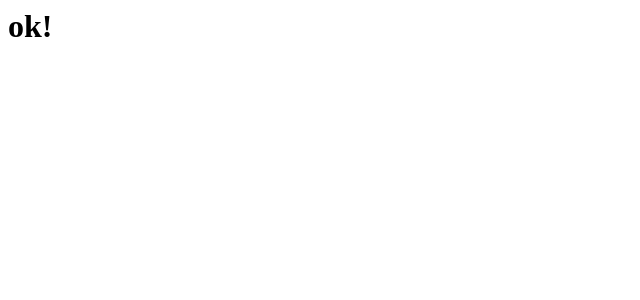
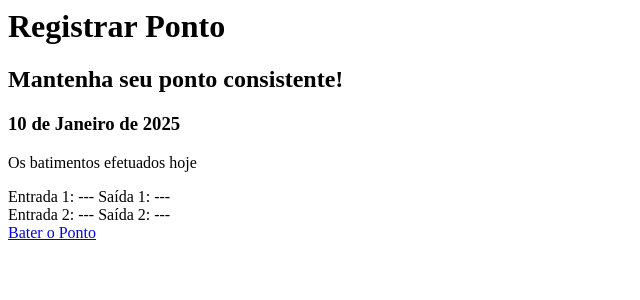
Before and after one commit to EliasCassimiro/innout, a PHP site: page /day_records.php in a window 1280 px wide. Before the commit the part shown is almost empty. Shown: the top 300 px of the page, without its empty margins (0-640 px from the left). Run offline with PHP 8.4, Linux system fonts and the light colour scheme.

Commit message:
update day_records

```diff
--- a/src/views/day_records.php
+++ b/src/views/day_records.php
@@ -1,3 +1,31 @@
 <main class="content">
-    <h1>ok!</h1>
+    <div class="content-title mb-4">
+        <i class="icon icofont-check-alt mr-2"></i>
+        <div>
+            <h1>Registrar Ponto</h1>
+            <h2>Mantenha seu ponto consistente!</h2>
+        </div>
+        <div class="card">
+            <div class="card-header">
+                <h3>10 de Janeiro de 2025</h3>
+                <p class="mb-0">Os batimentos efetuados hoje</p>
+            </div>
+            <div class="card-body">
+                <div class="d-flex m-5 justify-content-around">
+                    <span>Entrada 1: ---</span>
+                    <span>Saída 1: ---</span>
+                </div>
+                <div class="d-flex m-5 justify-content-around">
+                    <span>Entrada 2: ---</span>
+                    <span>Saída 2: ---</span>
+                </div>
+            </div>
+            <div class="card-footer d-flex justify-content-center">
+                <a href="#" class="btn btn-success btn-lg">
+                    <i class="icofont-check mr-1"></i>
+                    Bater o Ponto
+                </a>
+            </div>
+        </div>
+    </div>
 </main>
```
